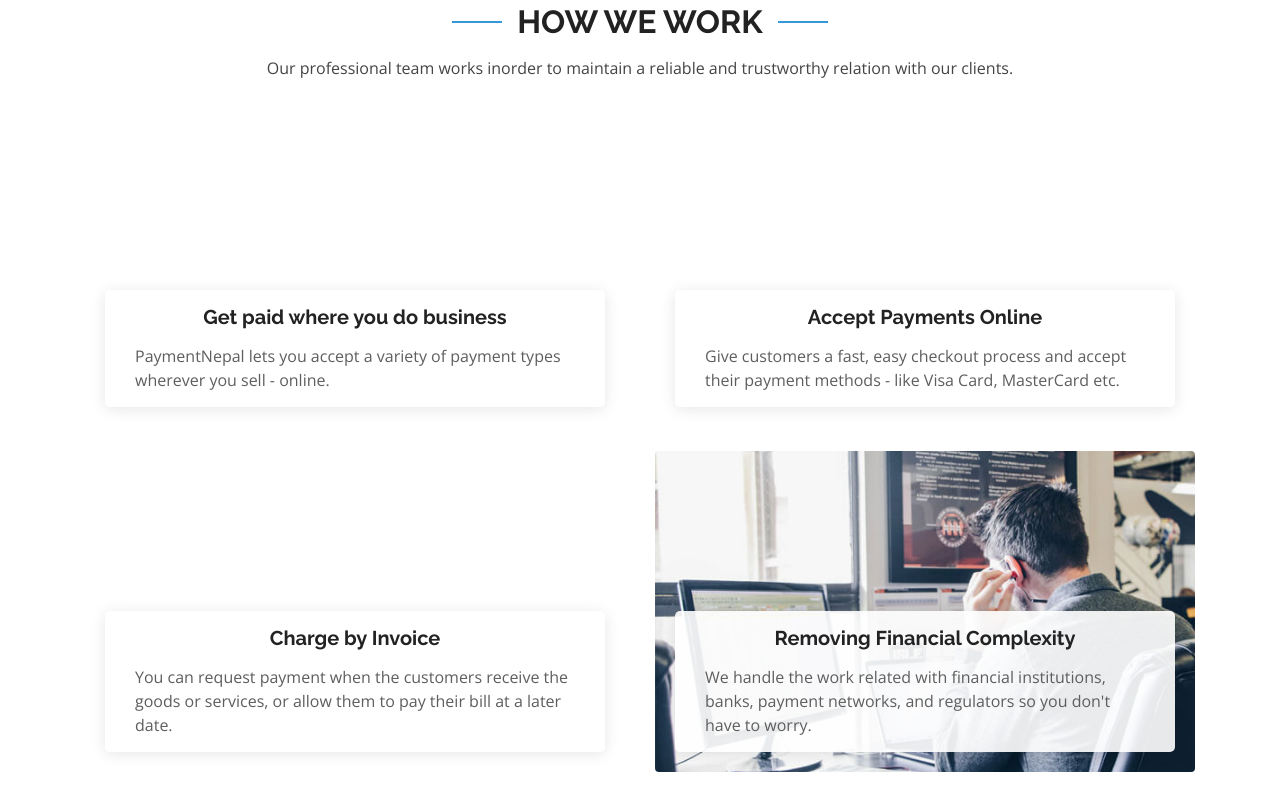
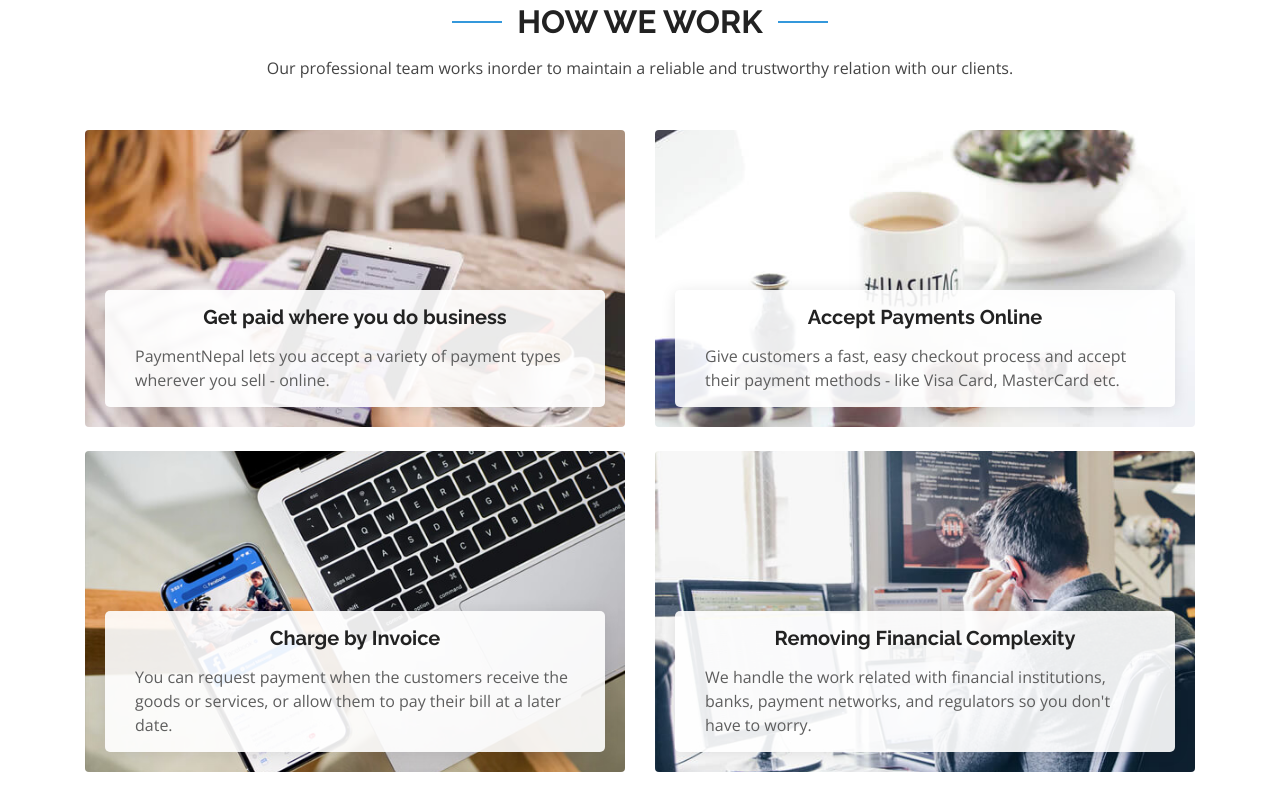
Before and after one commit to Enish23/PaymentNepal, a plain HTML site: page index.html in a window 1280 px wide. Shown: the part 1513-2320 px from the top of the page. Drawn offline with nearby package versions, Linux system fonts and the light colour scheme; files whose address does not match are found by name.

Commit message:
Update index.html

```diff
--- a/index.html
+++ b/index.html
@@ -173,7 +173,7 @@
 
         <div class="row">
           <div class="col-md-6 d-flex align-items-stretch">
-            <div class="card" style='background-image: url("assets/img/more-services-1.jpg");' data-aos="fade-up" data-aos-delay="100">
+            <div class="card" style='background-image: url("assets/img/images/more-services-1.jpg");' data-aos="fade-up" data-aos-delay="100">
               <div class="card-body">
                 <h5 class="card-title"><a href="">Get paid where you do business</a></h5>
                 <p class="card-text">PaymentNepal lets you accept a variety of payment types wherever you sell - online.</p>
@@ -182,7 +182,7 @@
             </div>
           </div>
           <div class="col-md-6 d-flex align-items-stretch mt-4 mt-md-0">
-            <div class="card" style='background-image: url("assets/img/more-services-2.jpg");' data-aos="fade-up" data-aos-delay="200">
+            <div class="card" style='background-image: url("assets/img/images/more-services-2.jpg");' data-aos="fade-up" data-aos-delay="200">
               <div class="card-body">
                 <h5 class="card-title"><a href="">Accept Payments Online</a></h5>
                 <p class="card-text">Give customers a fast, easy checkout process and accept their payment methods - like Visa Card, MasterCard etc.</p>
@@ -192,7 +192,7 @@
 
           </div>
           <div class="col-md-6 d-flex align-items-stretch mt-4">
-            <div class="card" style='background-image: url("assets/img/more-services-3.jpg");' data-aos="fade-up" data-aos-delay="100">
+            <div class="card" style='background-image: url("assets/img/images/more-services-3.jpg");' data-aos="fade-up" data-aos-delay="100">
               <div class="card-body">
                 <h5 class="card-title"><a href="">Charge by Invoice</a></h5>
                 <p class="card-text">You can request payment when the customers receive the goods or services, or allow them to pay their bill at a later date.</p>
```
